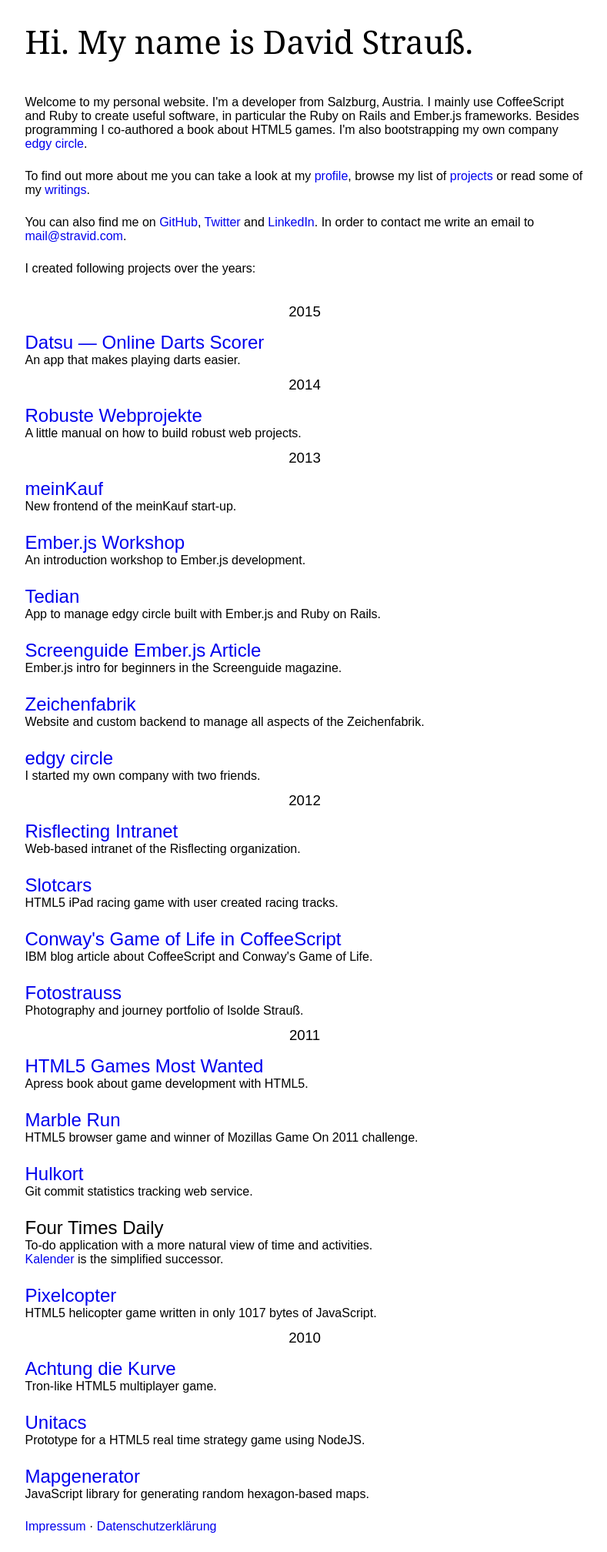
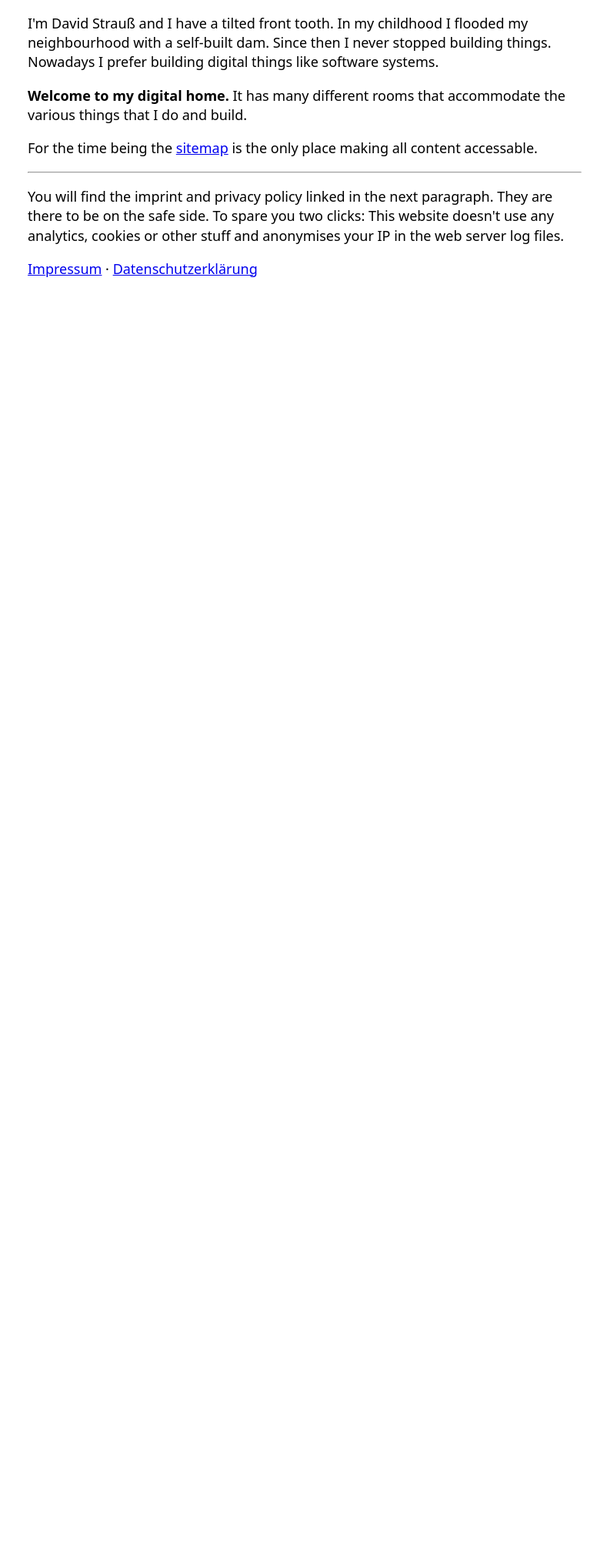
Before and after one commit to stravid/stravid-website, a Jekyll site: the page index.html, which Jekyll copies as it is, in a window 1280 px wide. Shown: the whole page at 77% size, without its empty margins (244-1033 px from the left). Built offline with Jekyll 4.4.1, drawn with Linux system fonts in a browser that asks for light colours; Markdown is read by kramdown in place of the engine named in the settings; after the commit the page ends 900 px from its top, so only the background shows below that.

Commit message:
Move to new website style

```diff
--- a/index.html
+++ b/index.html
@@ -1,128 +1,36 @@
----
----
-{% include html_header.html %}
-      <header>
-        <h1>Hi. My name is <span>David Strauß</span>.</h1>
-      </header>
-      <p>
-        Welcome to my personal website. I'm a developer from Salzburg, Austria. I mainly use CoffeeScript and Ruby to create useful software, in particular the Ruby on Rails and Ember.js frameworks. Besides programming I co-authored a book about HTML5 games. I'm also bootstrapping my own company <a href="http://edgycircle.com">edgy circle</a>.
-      </p>
-      <p>
-        To find out more about me you can take a look at my <a href="/about">profile</a>, browse my list of <a href="#projects">projects</a> or read some of my <a href="/en">writings</a>.
-      </p>
-      <p>
-        You can also find me on <a href="http://github.com/stravid">GitHub</a>, <a href="http://twitter.com/stravid">Twitter</a> and <a href="http://www.linkedin.com/in/stravid">LinkedIn</a>. In order to contact me write an email to <a href="mailto:mail@stravid.com">mail@stravid.com</a>.
-      </p>
-      <p>
-        I created following projects over the years:
-      </p>
+<!DOCTYPE html>
+<html>
+<head>
+  <meta charset="UTF-8">
 
-      <a id="projects">&nbsp;</a>
-      <div class="year-divider"><h3>2015</h3></div>
-      <ul>
-        <li>
-          <h2><a href="http://www.dartboard.io">Datsu &mdash; Online Darts Scorer</a></h2>
-          <p>An app that makes playing darts easier.</p>
-        </li>
-      </ul>
+  <title>The digital home of David Strauß</title>
+  <meta name="description" content="Roam around to discover the things I built and learn how to build robust software yourself.">
 
-      <div class="year-divider"><h3>2014</h3></div>
-      <ul>
-        <li>
-          <h2><a href="http://edgycircle.com/robuste-webprojekte/">Robuste Webprojekte</a></h2>
-          <p>A little manual on how to build robust web projects.</p>
-        </li>
-      </ul>
+  <style type="text/css">
+    body{font:18px/1.4 system-ui,sans-serif;margin:auto;max-width:40em;padding:0 1em}img,video{max-width:100%;height:auto}@media (max-width:375px){body{font-size:.9em}}@media (max-width:320px){body{font-size:.8em}}code,kbd,pre{font-family:SF Mono,Monaco,monospace}pre{background-color:#f8f8ff;font-size:.9em;overflow:auto;padding:1em}table{border-collapse:collapse;width:100%}td,th{padding:.5em;border:1px solid}
+  </style>
+</head>
+<body>
+  <p>
+    I'm David Strauß and I have a tilted front tooth. In my childhood I flooded my neighbourhood with a self-built dam. Since then I never stopped building things. Nowadays I prefer building digital things like software systems.
+  </p>
 
-      <div class="year-divider"><h3>2013</h3></div>
-      <ul>
-        <li>
-          <h2><a href="http://meinkauf.at">meinKauf</a></h2>
-          <p>New frontend of the meinKauf start-up.</p>
-        </li>
-        <li>
-          <h2><a href="http://edgycircle.com/leistungen/emberjs-workshop/">Ember.js Workshop</a></h2>
-          <p>An introduction workshop to Ember.js development.</p>
-        </li>
-        <li>
-          <h2><a href="http://tedian.edgycircle.com">Tedian</a></h2>
-          <p>App to manage edgy circle built with Ember.js and Ruby on Rails.</p>
-        </li>
-        <li>
-          <h2><a href="http://edgycircle.com/blog/2013-edgy-circle-in-der-screenguide-ausgabe-19/">Screenguide Ember.js Article</a></h2>
-          <p>Ember.js intro for beginners in the Screenguide magazine.</p>
-        </li>
-        <li>
-          <h2><a href="http://www.zeichenfabrik.at">Zeichenfabrik</a></h2>
-          <p>Website and custom backend to manage all aspects of the Zeichenfabrik.</p>
-        </li>
-        <li>
-          <h2><a href="http://edgycircle.com">edgy circle</a></h2>
-          <p>I started my own company with two friends.</p>
-        </li>
-      </ul>
+  <p>
+    <strong>Welcome to my digital home.</strong> It has many different rooms that accommodate the various things that I do and build.
+  </p>
 
-      <div class="year-divider"><h3>2012</h3></div>
-      <ul>
-        <li>
-          <h2><a href="http://risflecting.at">Risflecting Intranet</a></h2>
-          <p>Web-based intranet of the Risflecting organization.</p>
-        </li>
-        <li>
-          <h2><a href="http://slotcars.herokuapp.com">Slotcars</a></h2>
-          <p>HTML5 iPad racing game with user created racing tracks.</p>
-        </li>
-        <li>
-          <h2><a href="http://www.ibm.com/developerworks/web/library/wa-coffeescriptcanvas/index.html">Conway's Game of Life in CoffeeScript</a></h2>
-          <p>IBM blog article about CoffeeScript and Conway's Game of Life.</p>
-        </li>
-        <li>
-          <h2><a href="http://fotostrauss.at">Fotostrauss</a></h2>
-          <p>Photography and journey portfolio of Isolde Strauß.</p>
-        </li>
-      </ul>
+  <p>
+    For the time being the <a href="/sitemap.html">sitemap</a> is the only place making all content accessable.
+  </p>
 
-      <div class="year-divider"><h3>2011</h3></div>
-      <ul>
-        <li>
-          <h2><a href="http://www.amazon.de/HTML5-Games-Most-Wanted-ebook/dp/B007PSRRFQ/ref=sr_1_1?s=books-intl-de&ie=UTF8&qid=1351782563&sr=1-1">HTML5 Games Most Wanted</a></h2>
-          <p>Apress book about game development with HTML5.</p>
-        </li>
-        <li>
-          <h2><a href="http://marblerun.at">Marble Run</a></h2>
-          <p>HTML5 browser game and winner of Mozillas Game On 2011 challenge.</p>
-        </li>
-        <li>
-          <h2><a href="http://hulkort.com">Hulkort</a></h2>
-          <p>Git commit statistics tracking web service.</p>
-        </li>
-        <li>
-          <h2>Four Times Daily</h2>
-          <p>
-            To-do application with a more natural view of time and activities.
-            <br>
-            <a href="http://stravid.com/kalender/">Kalender</a> is the simplified successor.
-          </p>
-        </li>
-        <li>
-          <h2><a href="http://js1k.com/2011-dysentery/demo/978">Pixelcopter</a></h2>
-          <p>HTML5 helicopter game written in only 1017 bytes of JavaScript.</p>
-        </li>
-      </ul>
+  <hr>
 
-      <div class="year-divider"><h3>2010</h3></div>
-      <ul>
-        <li>
-          <h2><a href="http://stravid.com/projects/achtung-die-kurve/">Achtung die Kurve</a></h2>
-          <p>Tron-like HTML5 multiplayer game.</p>
-        </li>
-        <li>
-          <h2><a href="http://github.com/stravid/unitacs">Unitacs</a></h2>
-          <p>Prototype for a HTML5 real time strategy game using NodeJS.</p>
-        </li>
-        <li>
-          <h2><a href="http://stravid.com/projects/mapgenerator/">Mapgenerator</a></h2>
-          <p>JavaScript library for generating random hexagon-based maps.</p>
-        </li>
-      </ul>
-{% include html_footer.html %}
+  <p>
+    You will find the imprint and privacy policy linked in the next paragraph. They are there to be on the safe side. To spare you two clicks: This website doesn't use any analytics, cookies or other stuff and anonymises your IP in the web server log files.
+  </p>
+
+  <p>
+    <a href="https://www.stravid.com/impressum">Impressum</a> &middot; <a href="https://www.stravid.com/datenschutzerklaerung">Datenschutzerklärung</a>
+  </p>
+</body>
+</html>
```
Also changed, not shown: old-index.html (added, +128 -0 lines), sitemap.html (added, +115 -0 lines).
